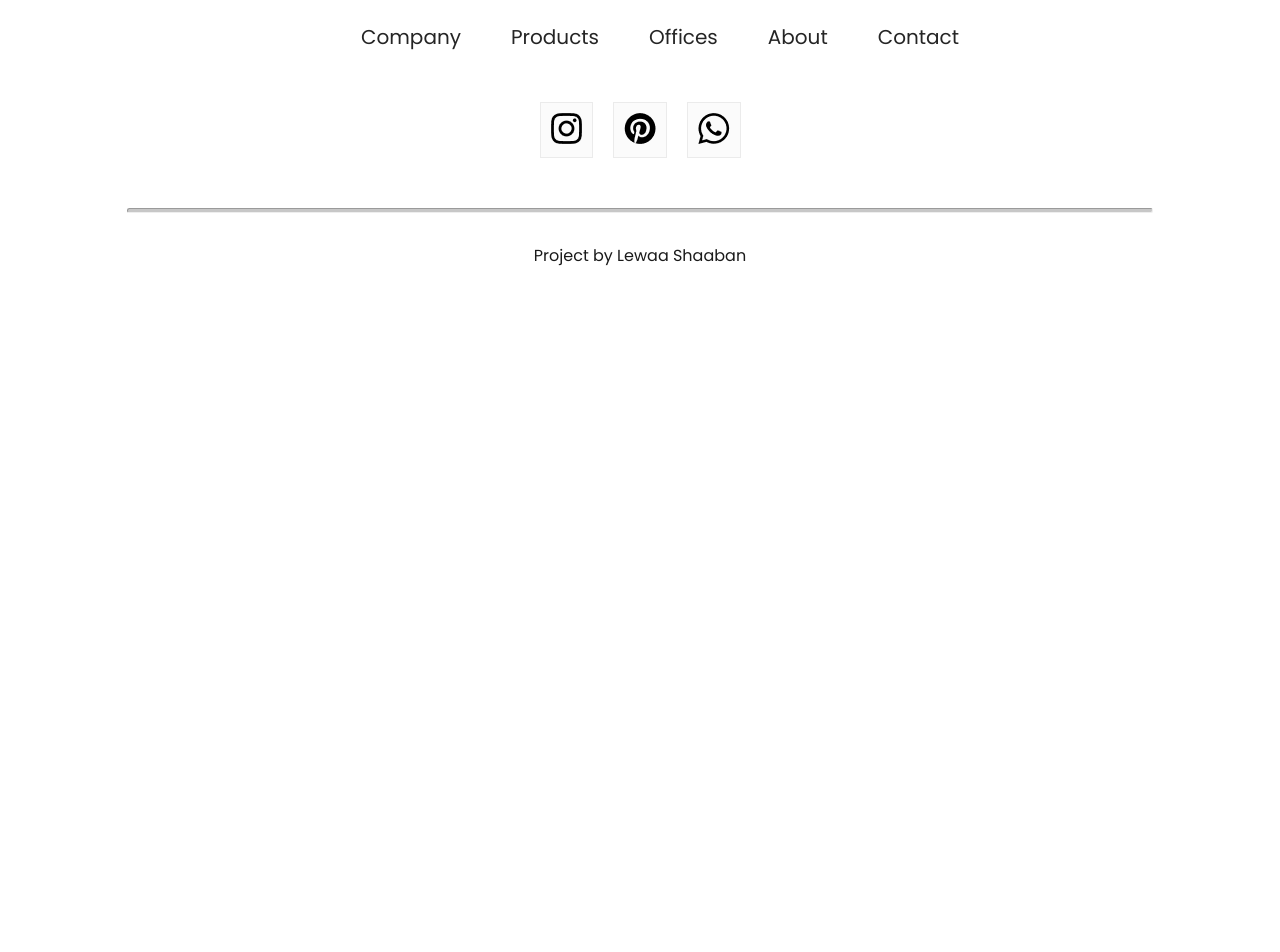
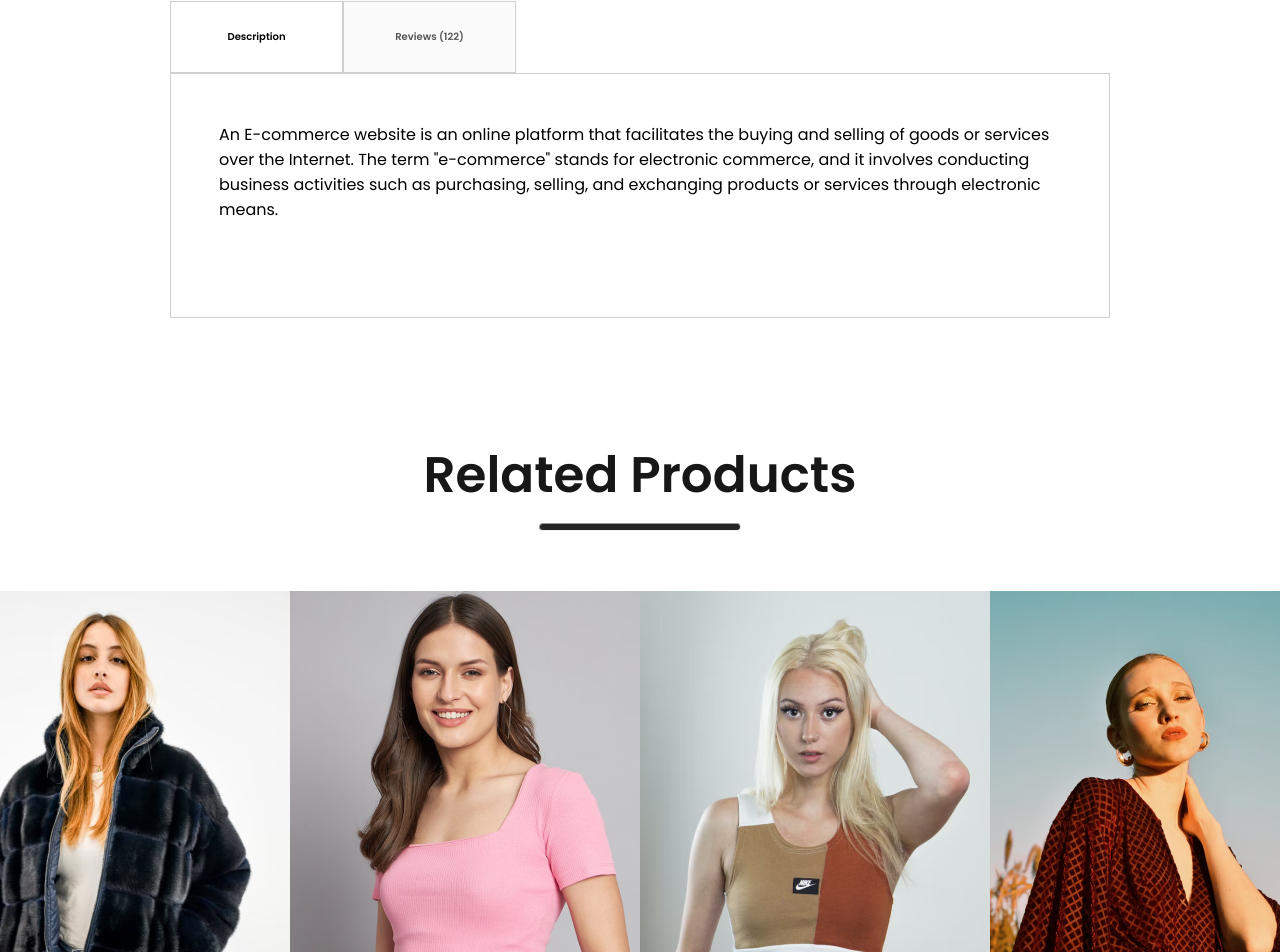
Before and after one commit to Lewaashaaban/E-commerce-shop, a React (Create React App) app in the folder client/: page /product/1 in a window 1280 px wide. Shown: the part 1180-2132 px from the top of the page. Before the commit the page ends 1478 px from the top, so only its background shows below. Built offline with nearby package versions, Linux system fonts and the light colour scheme.

Commit message:
latest update

```diff
--- a/client/src/App.js
+++ b/client/src/App.js
@@ -5,11 +5,12 @@ import Shop from "./Pages/Shop";
 import ShopCategory from "./Pages/ShopCategory";
 import Product from "./Pages/Product";
 import Cart from "./Pages/Cart";
-import LoginSignup from "./Pages/LoginSignup";
+
 import Footer from "./Components/Footer/Footer";
 import men_banner from "./Components/Assets/banner_mens.png";
 import women_banner from "./Components/Assets/banner_women.png";
 import kids_banner from "./Components/Assets/banner_kids.png";
+import Signup from "./Pages/Signup";
 
 function App() {
   return (
@@ -34,7 +35,7 @@ function App() {
             <Route path=":productid" element={<Product />} />
           </Route>
           <Route path="/cart" element={<Cart />} />
-          <Route path="/login" element={<LoginSignup />} />
+          <Route path="/login" element={<Signup />} />
         </Routes>
         <Footer />
       </BrowserRouter>
--- a/client/src/Components/DescriptionBox/DescriptionBox.css
+++ b/client/src/Components/DescriptionBox/DescriptionBox.css
@@ -0,0 +1,28 @@
+.descriptionbox {
+  margin: 120px 170px;
+}
+.descriptionbox-navigator {
+  display: flex;
+}
+.descriptionbox-nav-box {
+  display: flex;
+  align-items: center;
+  justify-content: center;
+  font-size: 10px;
+  font-weight: 600;
+  width: 171px;
+  height: 70px;
+  border: 1px solid #d0d0d0;
+}
+.descriptionbox-nav-box.fade {
+  background: #fbfbfb;
+  color: #555;
+}
+.descriptionbox-description {
+  display: flex;
+  flex-direction: column;
+  gap: 25px;
+  border: 1px solid #d0d0d0;
+  padding: 48px;
+  padding-bottom: 70px;
+}
--- a/client/src/Components/DescriptionBox/DescriptionBox.jsx
+++ b/client/src/Components/DescriptionBox/DescriptionBox.jsx
@@ -1,9 +1,24 @@
 import React from "react";
 import "./DescriptionBox.css";
 const DescriptionBox = () => {
-  return <div className="descriptionbpx">
-
-  </div>;
+  return (
+    <div className="descriptionbox">
+      <div className="descriptionbox-navigator">
+        <div className="descriptionbox-nav-box">Description</div>
+        <div className="descriptionbox-nav-box fade">Reviews (122)</div>
+      </div>
+      <div className="descriptionbox-description">
+        <p>
+          An E-commerce website is an online platform that facilitates the
+          buying and selling of goods or services over the Internet. The term
+          "e-commerce" stands for electronic commerce, and it involves
+          conducting business activities such as purchasing, selling, and
+          exchanging products or services through electronic means.
+        </p>
+        <p></p>
+      </div>
+    </div>
+  );
 };
 
 export default DescriptionBox;
--- /dev/null
+++ b/client/src/Components/RelatedProducts/RelatedProducts.css
@@ -0,0 +1,22 @@
+.relatedproducts{
+    display: flex;
+    flex-direction: column;
+    align-items: center;
+    gap: 10px;
+    height: 90vh;
+}
+.relatedproducts h1{
+    color: #171717;
+    font-size: 50px;
+    font-weight: 600;
+}
+.relatedproducts hr{
+    width: 200px;
+    height: 6px;
+    border-radius: 10px;
+    background-color: #252525;
+}
+.relatedproducts-item{
+    margin-top: 50px;
+    display: flex;
+}
--- /dev/null
+++ b/client/src/Components/RelatedProducts/RelatedProducts.jsx
@@ -0,0 +1,28 @@
+import React from "react";
+import "./RelatedProducts.css";
+import data_product from "../Assets/data";
+import Item from "../Items/Item";
+const RelatedProducts = () => {
+  return (
+    <div className="relatedproducts">
+      <h1>Related Products</h1>
+      <hr />
+      <div className="relatedproducts-item">
+        {data_product.map((item, i) => {
+          return (
+            <Item
+              key={i}
+              id={item.id}
+              name={item.name}
+              image={item.image}
+              new_price={item.new_price}
+              old_price={item.old_price}
+            />
+          );
+        })}
+      </div>
+    </div>
+  );
+};
+
+export default RelatedProducts;
--- a/client/src/Pages/Product.jsx
+++ b/client/src/Pages/Product.jsx
@@ -4,6 +4,7 @@ import { ShopContext } from "../Context/ShopContext";
 import Breadcrums from "../Components/Breaducrum/Breadcrum";
 import ProductDisplay from "../Components/ProductDisplay/ProductDisplay";
 import DescriptionBox from "../Components/DescriptionBox/DescriptionBox";
+import RelatedProducts from "../Components/RelatedProducts/RelatedProducts";
 
 const Product = () => {
   const { all_product } = useContext(ShopContext);
@@ -15,6 +16,7 @@ const Product = () => {
       <Breadcrums product={product} />
       <ProductDisplay product={product} />
       <DescriptionBox />
+      <RelatedProducts />
     </div>
   );
 };
--- a/client/src/Pages/LoginSignup.jsx
+++ b/client/src/Pages/Signup.jsx
@@ -1,6 +1,6 @@
 import React from "react";
 import "./CSS/LoginSignup.css";
-const LoginSignup = () => {
+const Signup = () => {
   return (
     <div className="loginsignup">
       <div className="loginsignup-container">
@@ -23,4 +23,4 @@ const LoginSignup = () => {
   );
 };
 
-export default LoginSignup;
+export default Signup;
```
